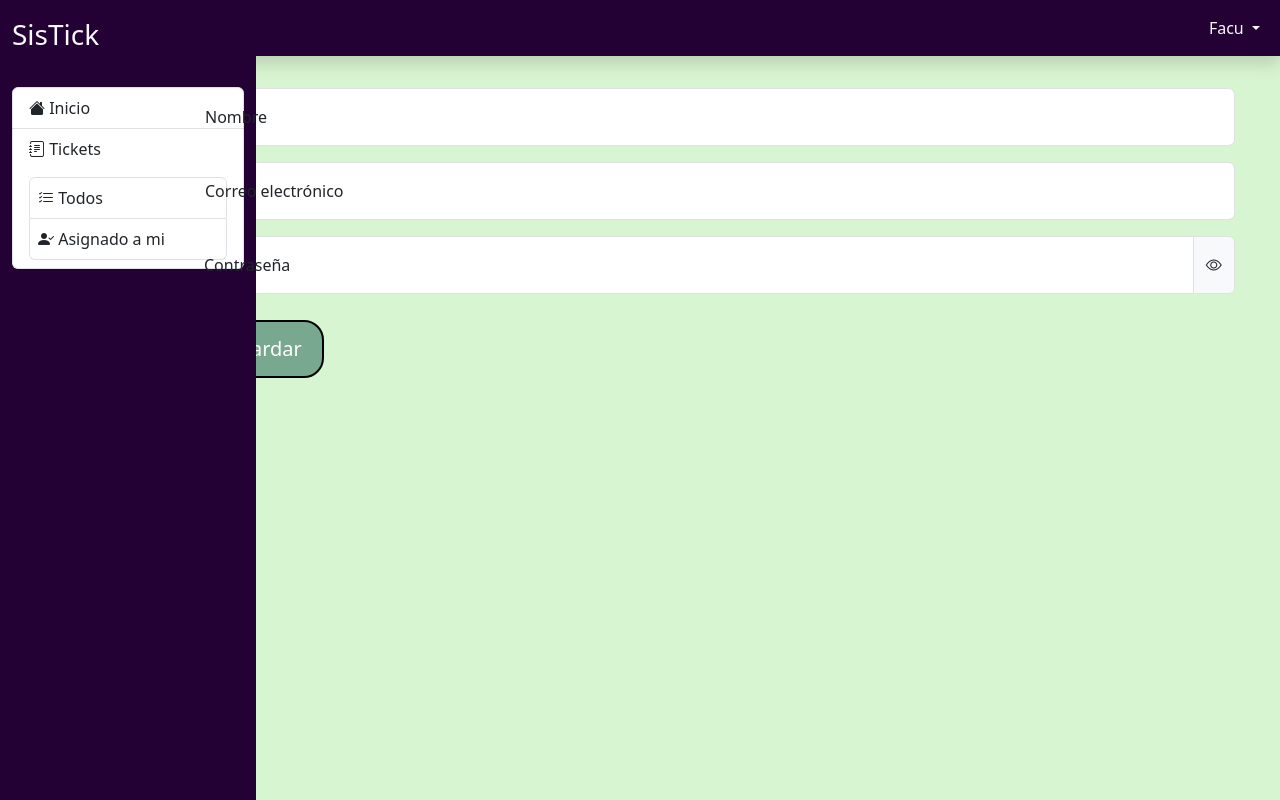
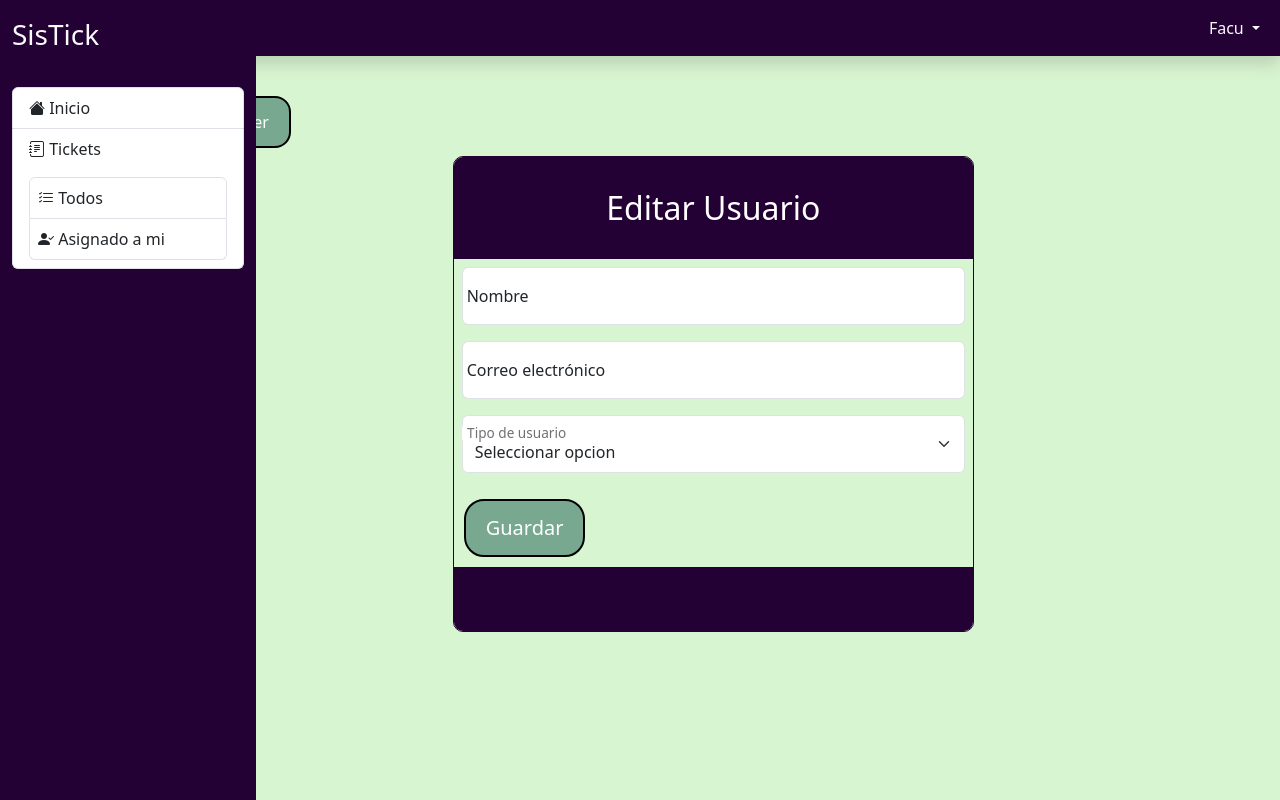
Before and after one commit to BraianVargas/sistick_1, a Flask app: page /user/edit/1 in a window 1280 px wide. Run offline with Flask 3, Linux system fonts and the light colour scheme; a user stored in the database is signed in; data comes from the database, SQL or seed files in the repository; parts of the project's set-up code (start-up, migrations or seed data) failed here and were passed over.

Commit message:
[FIX] Edit User and Verification Active User

```diff
--- a/app.py
+++ b/app.py
@@ -1,6 +1,7 @@
 # Importación de librerias
 from flask import *
 from flask_sqlalchemy import SQLAlchemy
+
 
 # Importación de módulos propios
 from extensions import db
--- a/modules/usuarios/routes.py
+++ b/modules/usuarios/routes.py
@@ -27,7 +27,6 @@
 # and validate the user for the access to the app
 @userBP.route("/login", methods = ['GET','POST'])
 def login():
-     print(request.method)
      if request.method == 'POST':
           status = checkLoginController(request.form.to_dict())
           if status == True:
--- a/templates/base.html
+++ b/templates/base.html
@@ -16,7 +16,7 @@
           --dark-mid-bg: #565164;
           --dark-bg: #240135;
           --btn-bg: #78a890;
-          --hover-bg: #0c406d;
+          --hover-bg: #074983;
      }
 
 
--- a/templates/user/dashboard_user.html
+++ b/templates/user/dashboard_user.html
@@ -175,6 +175,9 @@
                          <a class="button btn" href="{{url_for('user_blueprint.editUser', userId = user['id'])}}">
                               <i style="color:black;" class="fs-4 bi bi-pencil"></i>
                          </a>
+                         <a class="button btn" href="{{url_for('user_blueprint.editUser', userId = user['id'])}}">
+                              <i style="color:black;" class="fs-4 bi bi-gear"></i>
+                         </a>
                     </td>
                </tr>
                {% endfor %}
--- a/templates/user/edit_user.html
+++ b/templates/user/edit_user.html
@@ -37,27 +37,70 @@
           background-color: var(--hover-bg);
           transition: background-color .4s ease;
      }
+     .title{
+          padding: 1em;
+          text-align: center;
+          font-size: xx-large;
+          border-radius: 9px 9px 0 0;
+          background-color: var(--dark-bg);
+          color: white;
+     }
+     .footer{
+          padding: 1em;
+          text-align: center;
+          font-size: xx-large;
+          border-radius: 0 0 9px 9px;
+          background-color: var(--dark-bg);
+          color: white;
+     }
+     form{
+          border: 1px solid var(--dark-bg);
+          border-radius: 10px;
+     }
+
+     .w-md-50{
+          width: 50%;
+     }
+
+     @media only screen and (max-width: 767px) {
+          .w-md-50 {
+               width: 100%;
+          }
+     }
+
 </style>
 <body>
-     <form class="w-80 m-auto" action="/user/edit/{{user['id']}}" method="POST">
-          <div class="form-floating mb-3">
+     <a href="{{url_for('user_blueprint.indexUserDashboard')}}" class="btn button">Volver</a>
+
+     <form class="w-md-50 m-auto" action="/user/edit/{{user['id']}}" method="POST">
+          <h1 class="title" id="newUserModalLabel">Editar Usuario</h1>
+          <div class="form-floating mb-3 px-2">
                <input type="text" name="username" class="form-control" id="inputNombre"
                     placeholder="Introduce tu nombre" value="{{user['username']}}" required>
                <label for="inputNombre" class="form-label">Nombre</label>
           </div>
-          <div class="form-floating mb-3">
+          <div class="form-floating mb-3 px-2">
                <input type="email" name="email" class="form-control" id="inputEmail"
                     placeholder="Introduce tu correo electrónico" value="{{user['email']}}" required>
                <label for="inputEmail" class="form-label">Correo electrónico</label>
           </div>
-          <div class=" input-group form-floating mb-3">
+          <!-- <div class=" input-group form-floating mb-3 px-2">
                <input type="text" name="password" class="form-control" id="inputPassword"
-                    placeholder="Introduce tu contraseña" value="{{user['password']}}" required>
+                    placeholder="Introduce tu contraseña" value="{{password}}" required>
                <label for="inputPassword" class="form-label">Contraseña</label>
                <span id="password-toggle-btn" class="input-group-text" onclick="togglePasswordVisibility()"><i class="bi bi-eye"></i></span>
+          </div> -->
+          <div class="form-floating mb-3 px-2">
+               <select class="form-select" id="floatingSelect" aria-label="Floating label select example">
+                    <option aria-readonly="" >Seleccionar opcion</option>
+                    <option {% if user['admin'] == 'usuario' %} selected {% endif %} value="usuario">Estandar</option>
+                    <option {% if user['admin'] == 'admin' %} selected {% endif %} value="admin">Administrador</option>
+               </select>
+               <label for="floatingSelect">Tipo de usuario</label>
+          </div>
 
-          </div>
           <button type="submit" class="btn button fs-5">Guardar</button>
+          <div class="footer"></div>
      </form>
 </body>
 
```
Also changed, not shown: modules/usuarios/controller.py (+16 -0 lines).
